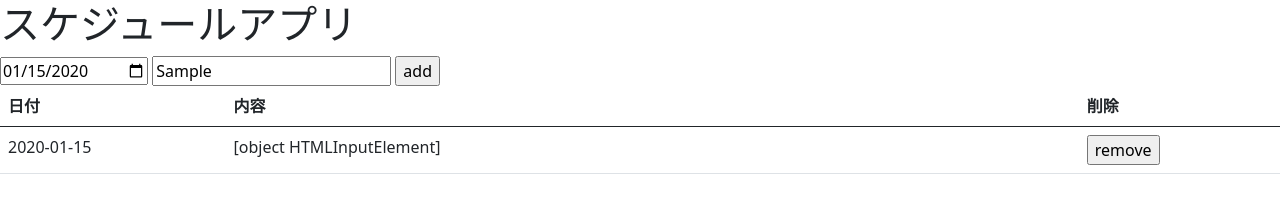
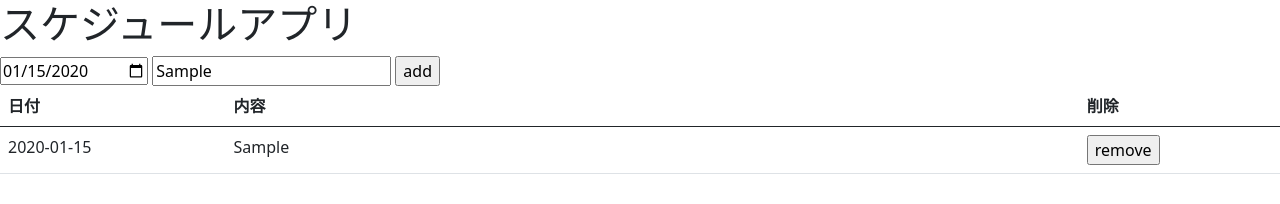
Before and after one commit to yukitolix12/web_appdemo, a plain HTML site: page index.html in a window 1280 px wide. Both pictures are taken after typing "2020-01-15", "Sample" into the empty fields and a click on the button "add". Drawn offline with Linux system fonts and the light colour scheme.

Commit message:
contentTd.innerTextにvalueを加える

```diff
--- a/index.html
+++ b/index.html
@@ -27,7 +27,7 @@
 
             //TDの中身を設定
             dateTd.innerText = document.getElementById("add_date").value;
-            contentTd.innerText = document.getElementById("add_text");
+            contentTd.innerText = document.getElementById("add_text").value;
             removeTd.appendChild(removeButton);
 
             //TRへTDを追加
```
